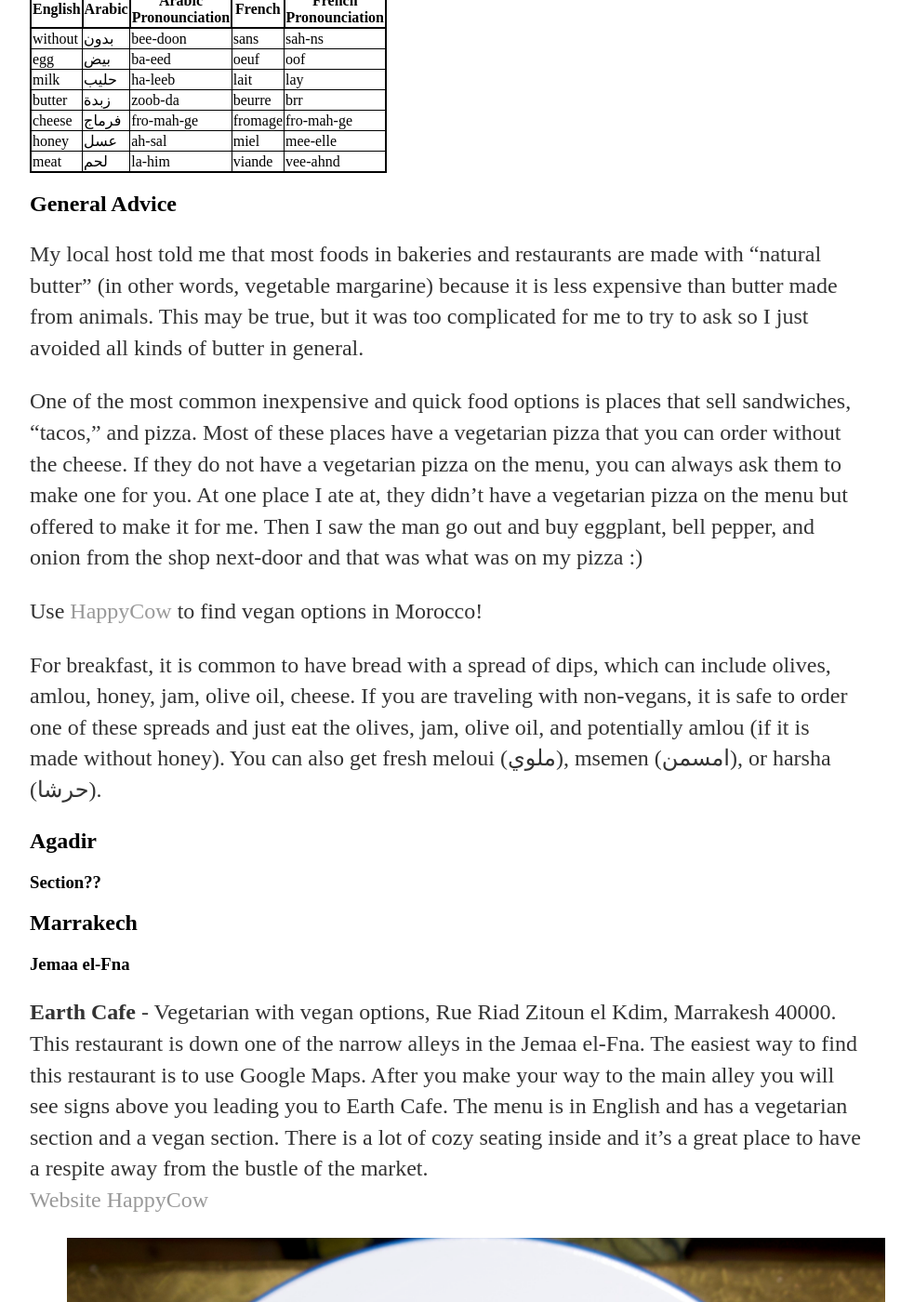
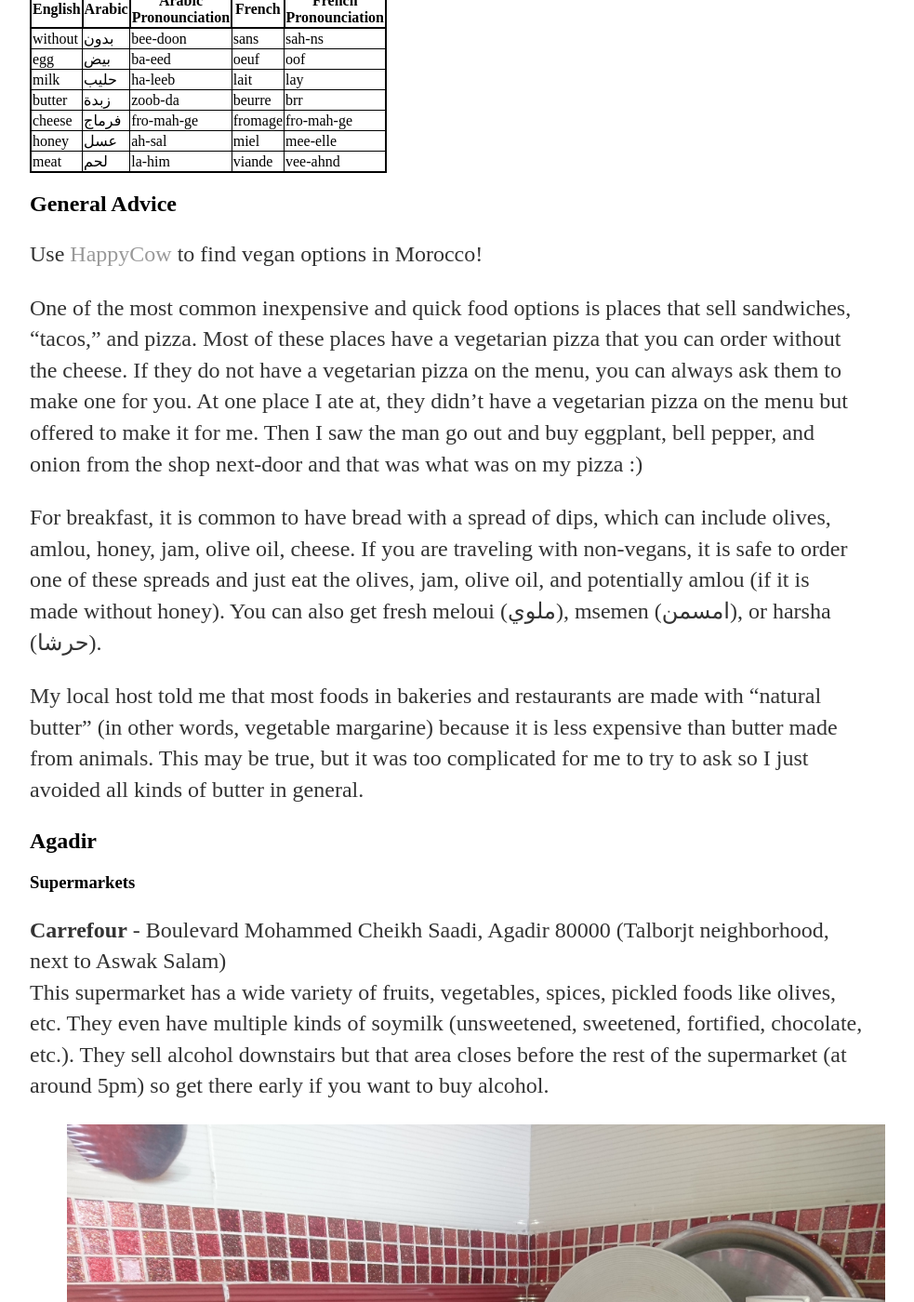
Before and after one commit to sydneymwong/sydneymwong.github.io, a Jekyll site: the page built from _posts/2018-10-30-vegan-morocco.md, in a window 1280 px wide and 1400 px high, scrolled down 495 px. Shown: the whole window at 93% size, without its empty margins (160-1143 px from the left). Built offline with Jekyll 4.4.1, drawn with Linux system fonts in a browser that asks for light colours; some of the changed text lies outside the part shown.

Commit message:
added to morocco post

```diff
--- a/_posts/2018-10-30-vegan-morocco.md
+++ b/_posts/2018-10-30-vegan-morocco.md
@@ -24,18 +24,38 @@
 
 ## General Advice
 
-My local host told me that most foods in bakeries and restaurants are made with "natural butter" (in other words, vegetable margarine) because it is less expensive than butter made from animals.  This may be true, but it was too complicated for me to try to ask so I just avoided all kinds of butter in general.
+Use [HappyCow](https://www.happycow.net/africa/morocco/) to find vegan options in Morocco!
 
 One of the most common inexpensive and quick food options is places that sell sandwiches, "tacos," and pizza.  Most of these places have a vegetarian pizza that you can order without the cheese.  If they do not have a vegetarian pizza on the menu, you can always ask them to make one for you.  At one place I ate at, they didn't have a vegetarian pizza on the menu but offered to make it for me.  Then I saw the man go out and buy eggplant, bell pepper, and onion from the shop next-door and that was what was on my pizza :)
 
-Use [HappyCow](https://www.happycow.net/africa/morocco/) to find vegan options in Morocco!
+For breakfast, it is common to have bread with a spread of dips, which can include olives, amlou, honey, jam, olive oil, cheese.  If you are traveling with non-vegans, it is safe to order one of these spreads and just eat the olives, jam, olive oil, and potentially amlou (if it is made without honey).  You can also get fresh meloui (ملوي), msemen (امسمن), or harsha (حرشا).
 
-For breakfast, it is common to have bread with a spread of dips, which can include olives, amlou, honey, jam, olive oil, cheese.  If you are traveling with non-vegans, it is safe to order one of these spreads and just eat the olives, jam, olive oil, and potentially amlou (if it is made without honey).  You can also get fresh meloui (ملوي), msemen (امسمن), or harsha (حرشا).
+My local host told me that most foods in bakeries and restaurants are made with "natural butter" (in other words, vegetable margarine) because it is less expensive than butter made from animals.  This may be true, but it was too complicated for me to try to ask so I just avoided all kinds of butter in general.
 
 ## Agadir
 
-### Section??
+### Supermarkets
+**Carrefour** - Boulevard Mohammed Cheikh Saadi, Agadir 80000 (Talborjt neighborhood, next to Aswak Salam)<br/>
+This supermarket has a wide variety of fruits, vegetables, spices, pickled foods like olives, etc.  They even have multiple kinds of soymilk (unsweetened, sweetened, fortified, chocolate, etc.).  They sell alcohol downstairs but that area closes before the rest of the supermarket (at around 5pm) so get there early if you want to buy alcohol.
+{% include image.html
+            img="assets/vegan_morocco/Carrefour_1.JPG"
+            title="Lentils, veggies, chickpeas"
+            caption="Lentils, Veggies, Chickpeas" %}
+{% include image.html
+            img="assets/vegan_morocco/Carrefour_2.JPG"
+            title="Olives and Dates"
+            caption="Olives and Dates" %}
+{% include image.html
+            img="assets/vegan_morocco/Carrefour_3.JPG"
+            title="Soymilk, Snacks, and Mangoes"
+            caption="Soymilk, Snacks, and Mangoes" %}
 
+**Marjane** - Avenue Mohammed V, Agadir 80000 (Founty neighborhood, next to McDonald's and Mr. Bricolage)<br/>
+Another large supermarket.  Unlike Carrefour, they also sell clothes and more household items.  They also have a huge wall of plant milks :)
+{% include image.html
+            img="assets/vegan_morocco/Marjane_1.JPG"
+            title="Plant Milks"
+            caption="Huge selection of plant milks" %}
 
 ## Marrakech
 ### Jemaa el-Fna
@@ -97,7 +117,7 @@
 
 ### Diour Jamaa
 **Yamal Al Sham** - Serves meat but has vegan options, 5 bis، 5 Avenue Al Maghrib Al Arabi, Rabat 10060.<br/>
-I found this restaurant on HappyCow and it turned out that my local Moroccan friends had been to this restaurant before and liked it!  We went here twice over the three days we were in Rabat and it was busy both times.  The first time, we waited about 20 minutes for a table for 7 people and the second time we ordered our food to-go.
+I found this restaurant on HappyCow and it turned out that my local Moroccan friends had been to this restaurant before and liked it!  We went here twice over the three days we were in Rabat and it was busy both times.  The first time, we waited about 20 minutes for a table for 7 people and the second time we ordered our food to-go.<br/>
 [Website](http://yamalacham.ma/) [HappyCow](https://www.happycow.net/reviews/yamal-asham-rabat-65162)
 {% include image.html
             img="assets/vegan_morocco/Yamal_Al_Sham_1.JPG"
```
Also changed, not shown: assets/vegan_morocco/Carrefour_1.JPG (added), assets/vegan_morocco/Carrefour_2.JPG (added), assets/vegan_morocco/Carrefour_3.JPG (added), 1 other file.
